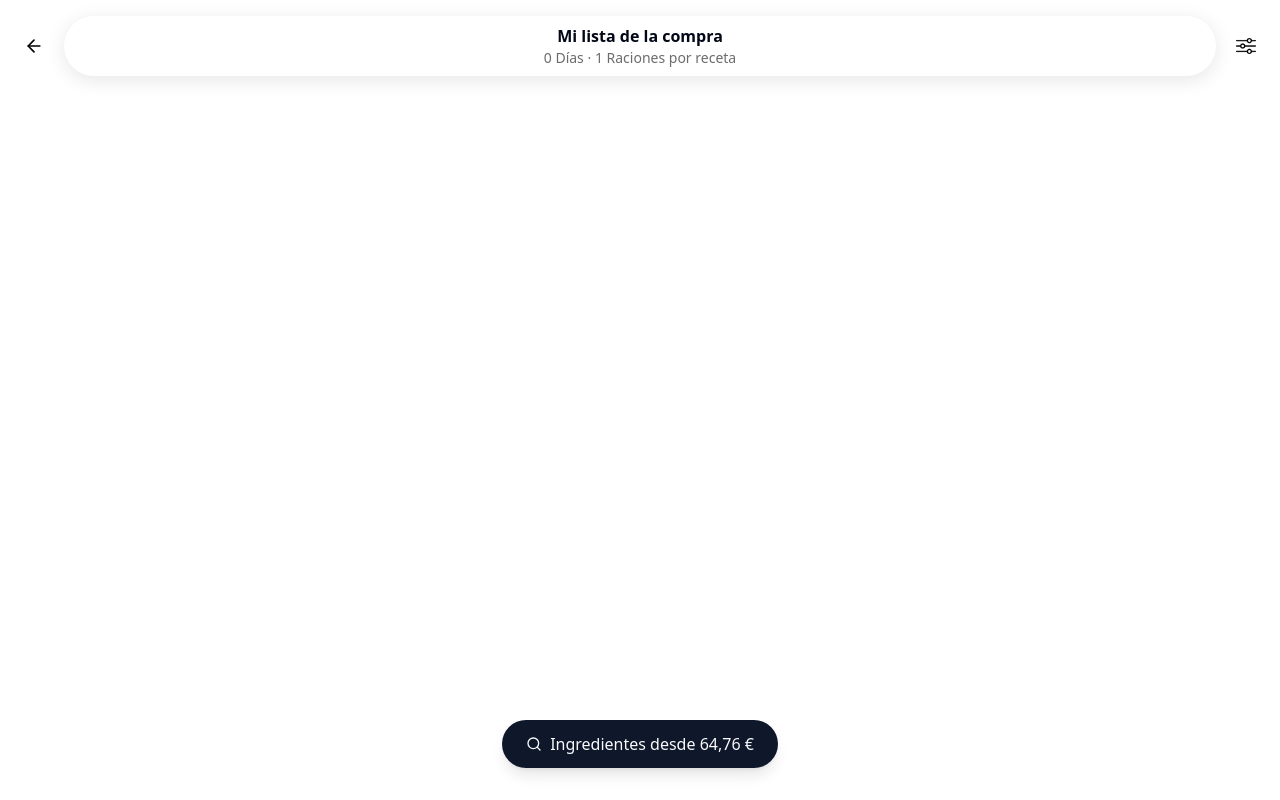
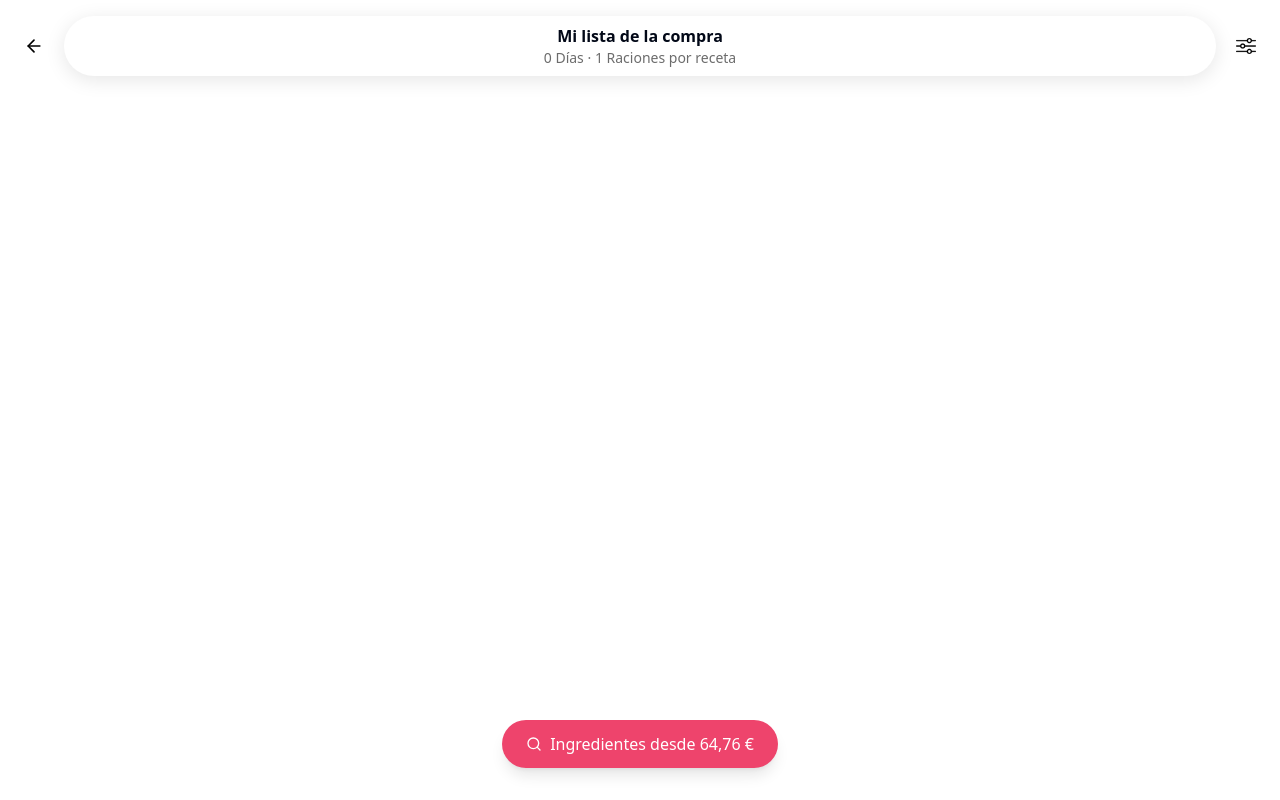
Before and after one commit to robertojimenezalonso/ingredient-app-design-50, a React (Vite) app: page /milista in a window 1280 px wide. Built offline with nearby package versions, Linux system fonts and the light colour scheme; what @capacitor/core would draw is missing.

Commit message:
Change button color
Set the button color to EF476F.

```diff
--- a/src/components/FloatingButton.tsx
+++ b/src/components/FloatingButton.tsx
@@ -48,7 +48,7 @@ export const FloatingButton = ({
   return <div className={containerClasses} style={{
     paddingBottom: `calc(32px + env(safe-area-inset-bottom))`
   }}>
-      <Button onClick={handleClick} className={`h-12 text-base font-medium rounded-full px-6 shadow-lg bg-opacity-90 ${className}`} size="lg">
+      <Button onClick={handleClick} className={`h-12 text-base font-medium rounded-full px-6 shadow-lg bg-btnFloating text-btnFloating-foreground hover:bg-btnFloating/90 ${className}`} size="lg">
         <div className="flex items-center justify-center gap-2">
           <Search className="h-5 w-5" />
           <span>Ingredientes desde {totalPrice ? `${totalPrice.toFixed(2)} €` : '64,76 €'}</span>
--- a/src/index.css
+++ b/src/index.css
@@ -58,6 +58,10 @@ All colors MUST be HSL.
     --border: 214.3 31.8% 91.4%;
     --input: 214.3 31.8% 91.4%;
     --ring: 222.2 84% 4.9%;
+
+    /* Custom button colors */
+    --btn-floating: 346 83% 60%;
+    --btn-floating-foreground: 0 0% 100%;
 
     --radius: 0.5rem;
 
--- a/tailwind.config.ts
+++ b/tailwind.config.ts
@@ -61,6 +61,10 @@ export default {
 					'accent-foreground': 'hsl(var(--sidebar-accent-foreground))',
 					border: 'hsl(var(--sidebar-border))',
 					ring: 'hsl(var(--sidebar-ring))'
+				},
+				btnFloating: {
+					DEFAULT: 'hsl(var(--btn-floating))',
+					foreground: 'hsl(var(--btn-floating-foreground))'
 				}
 			},
 			borderRadius: {
```
